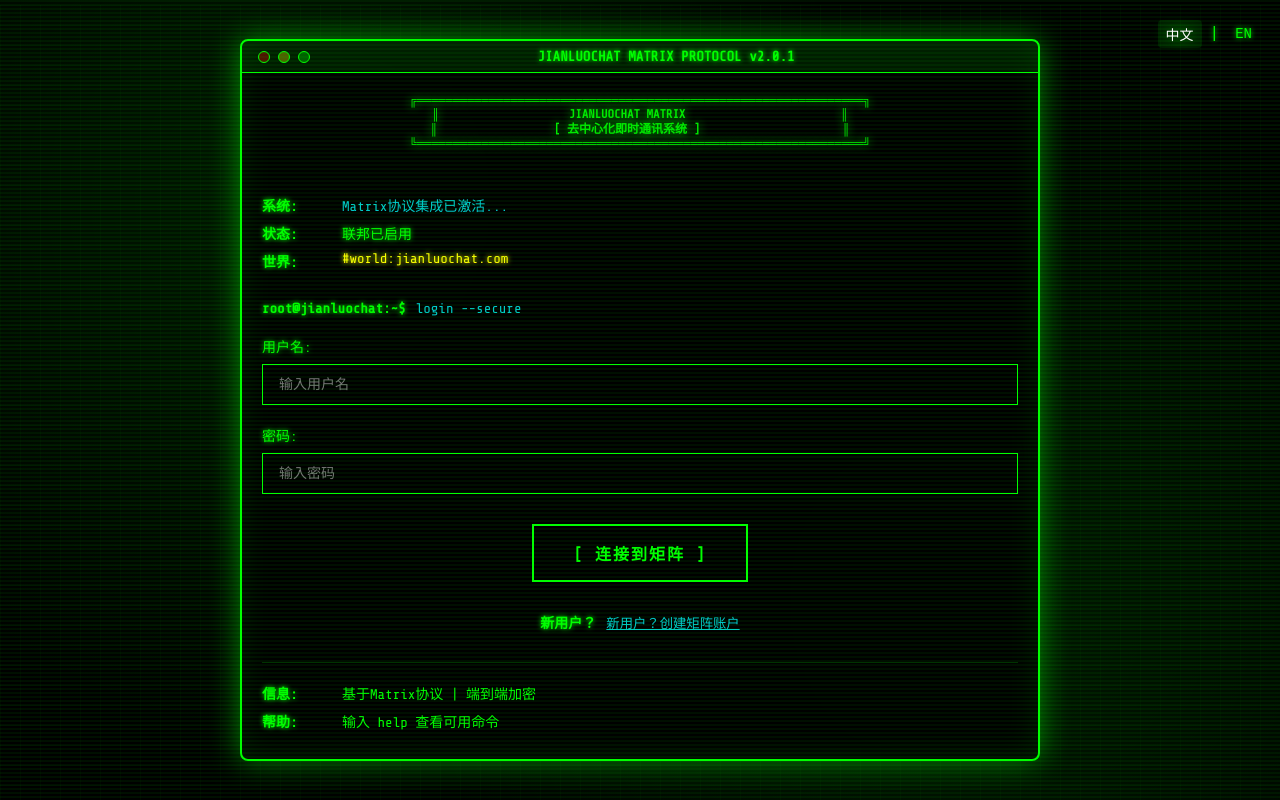
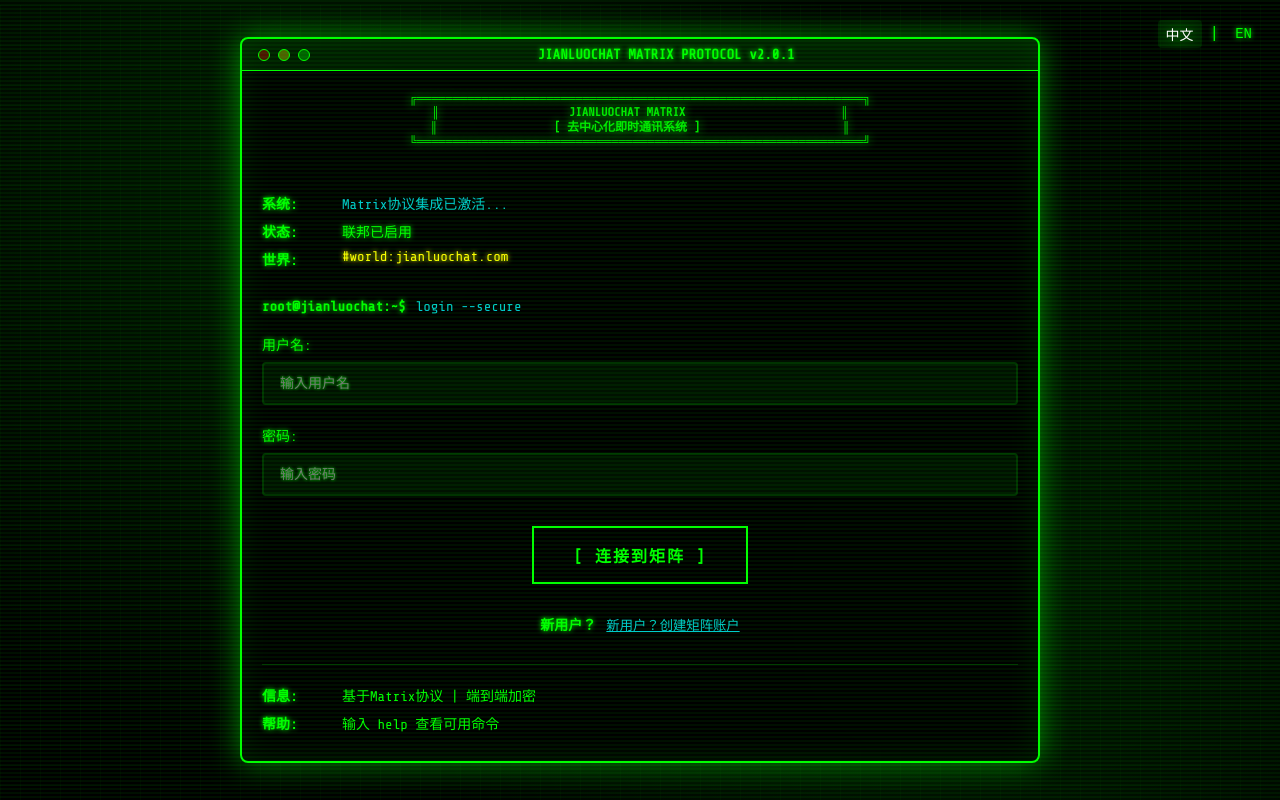
Before and after one commit to jianluo999/JianLuoChat, a Vue app in the folder frontend/: page /login in a window 1280 px wide. Built offline with nearby package versions, Linux system fonts and the light colour scheme; no server answers; the HTML template or start-up script is replaced by a standard one.

Commit message:
123333311123

```diff
--- a/frontend/src/views/LoginView.vue
+++ b/frontend/src/views/LoginView.vue
@@ -414,19 +414,23 @@ onMounted(() => {
 .retro-input {
   width: 100%;
   padding: 12px 16px;
-  background: transparent;
-  border: 1px solid #00ff00;
+  background: rgba(0, 20, 0, 0.9);
+  border: 2px solid #003300;
+  border-radius: 4px;
   color: #00ff00;
   font-family: 'Share Tech Mono', monospace;
   font-size: 14px;
   outline: none;
   transition: all 0.3s ease;
+  text-shadow: 0 0 3px #00ff00;
+  box-sizing: border-box;
 }
 
 .retro-input:focus {
   border-color: #00ff00;
-  box-shadow: 0 0 15px rgba(0, 255, 0, 0.5);
+  box-shadow: 0 0 15px rgba(0, 255, 0, 0.5), inset 0 0 10px rgba(0, 255, 0, 0.1);
   text-shadow: 0 0 5px #00ff00;
+  background: rgba(0, 30, 0, 0.95);
 }
 
 .retro-input.error {
--- a/frontend/src/views/RegisterView.vue
+++ b/frontend/src/views/RegisterView.vue
@@ -390,7 +390,7 @@ const handleRegister = async () => {
 .retro-input {
   width: 100%;
   padding: 12px 15px;
-  background: rgba(0, 0, 0, 0.8);
+  background: rgba(0, 20, 0, 0.9);
   border: 2px solid #003300;
   border-radius: 4px;
   color: #00ff00;
@@ -398,13 +398,15 @@ const handleRegister = async () => {
   font-size: 14px;
   transition: all 0.3s ease;
   box-sizing: border-box;
+  text-shadow: 0 0 3px #00ff00;
 }
 
 .retro-input:focus {
   outline: none;
   border-color: #00ff00;
-  box-shadow: 0 0 10px rgba(0, 255, 0, 0.3);
+  box-shadow: 0 0 15px rgba(0, 255, 0, 0.5), inset 0 0 10px rgba(0, 255, 0, 0.1);
   text-shadow: 0 0 5px #00ff00;
+  background: rgba(0, 30, 0, 0.95);
 }
 
 .retro-input.error {
```
